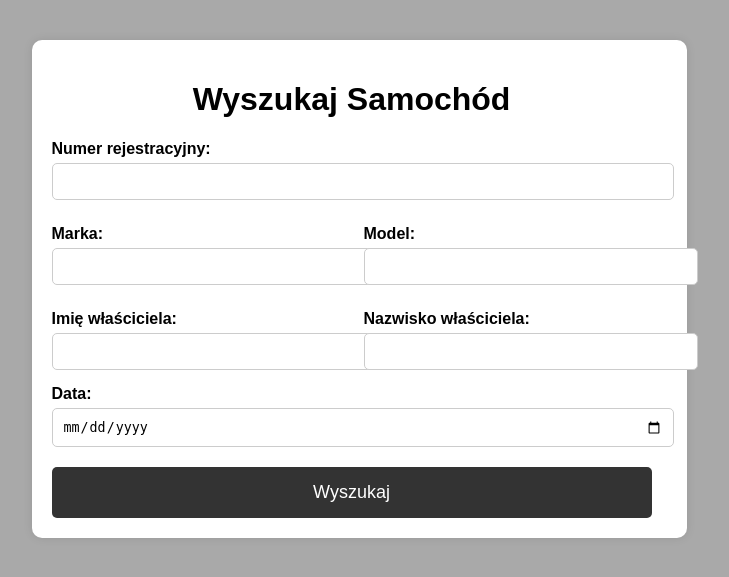
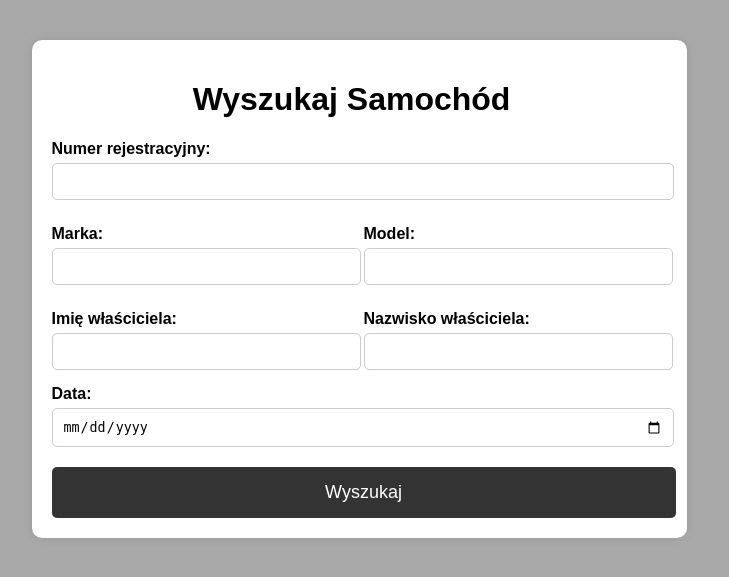
Before and after one commit to MaTieL337/strona, a PHP site: page /wyszukajauto.html in a window 1280 px wide. Shown: the part 56-633 px from the top of the page, without its empty margins (281-1010 px from the left). Run offline with PHP 8.4, Linux system fonts and the light colour scheme.

Commit message:
Update index.css

```diff
--- a/index.css
+++ b/index.css
@@ -161,3 +161,19 @@ nav:after {
     display: table;
     clear: both;
 }
+
+#marka {
+    width: 92%;
+}
+#model{
+    width: 92%;
+}
+#nazwisko{
+    width: 92%;
+}
+#imie{
+    width: 92%;
+}
+#szukaj{
+    width: 104%;
+}
```
